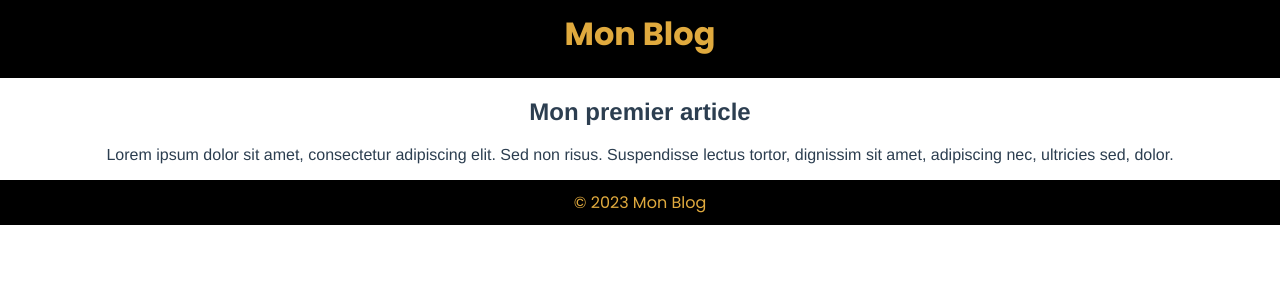
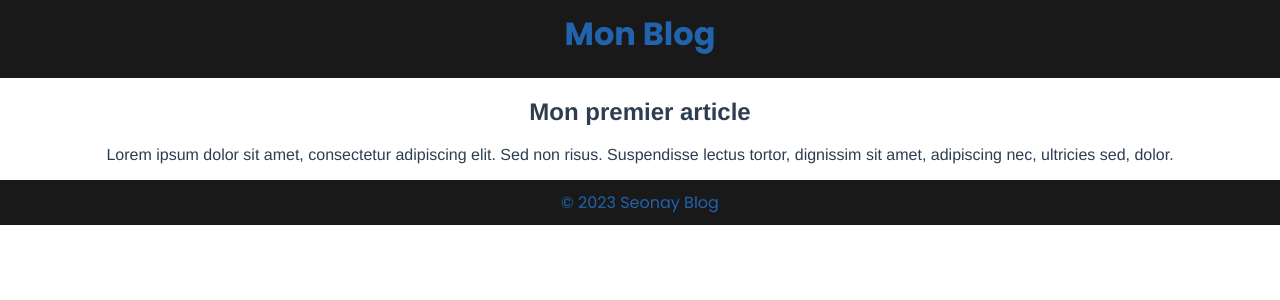
Before and after one commit to D-Seonay/ProjetBlog, a Vue app: page / in a window 1280 px wide. Shown: the top 300 px of the page. Built offline with nearby package versions, Linux system fonts and the light colour scheme.

Commit message:
Update footer and header styles

```diff
--- a/src/components/FooterComponent.vue
+++ b/src/components/FooterComponent.vue
@@ -2,7 +2,7 @@
 
     <footer>
 
-        <p>&copy; 2023 Mon Blog</p>
+        <p>&copy; 2023 Seonay Blog</p>
 
     </footer>
 
@@ -19,15 +19,16 @@
 <style lang="scss">
 
     footer {
-        background-color: #000;
+        background-color: #191919;
         padding: 10px 0;
         text-align: center;
     }
 
     footer p {
         margin: 0;
-        color: #E0AA3E;
-        font-family: 'Poppins', sans-serif;
+        color: #2163AD;
+        font-family: 'Poppins', bold;
+
     }
 
 </style>
--- a/src/components/HeaderComponent.vue
+++ b/src/components/HeaderComponent.vue
@@ -24,15 +24,15 @@
   @import url('https://fonts.googleapis.com/css?family=Poppins:100,100italic,200,200italic,300,300italic,regular,italic,500,500italic,600,600italic,700,700italic,800,800italic,900,900italic');
 
   header {
-      background-color: #000;
+      background-color: #191919;
       padding: 10px 0;
       text-align: center;
   }
 
   header h1 {
       margin: 0;
-      color: #E0AA3E;
-      font-family: 'Poppins', sans-serif;
+      color: #2163AD;
+      font-family: 'Poppins', bold;
   }
 
   nav {
```
